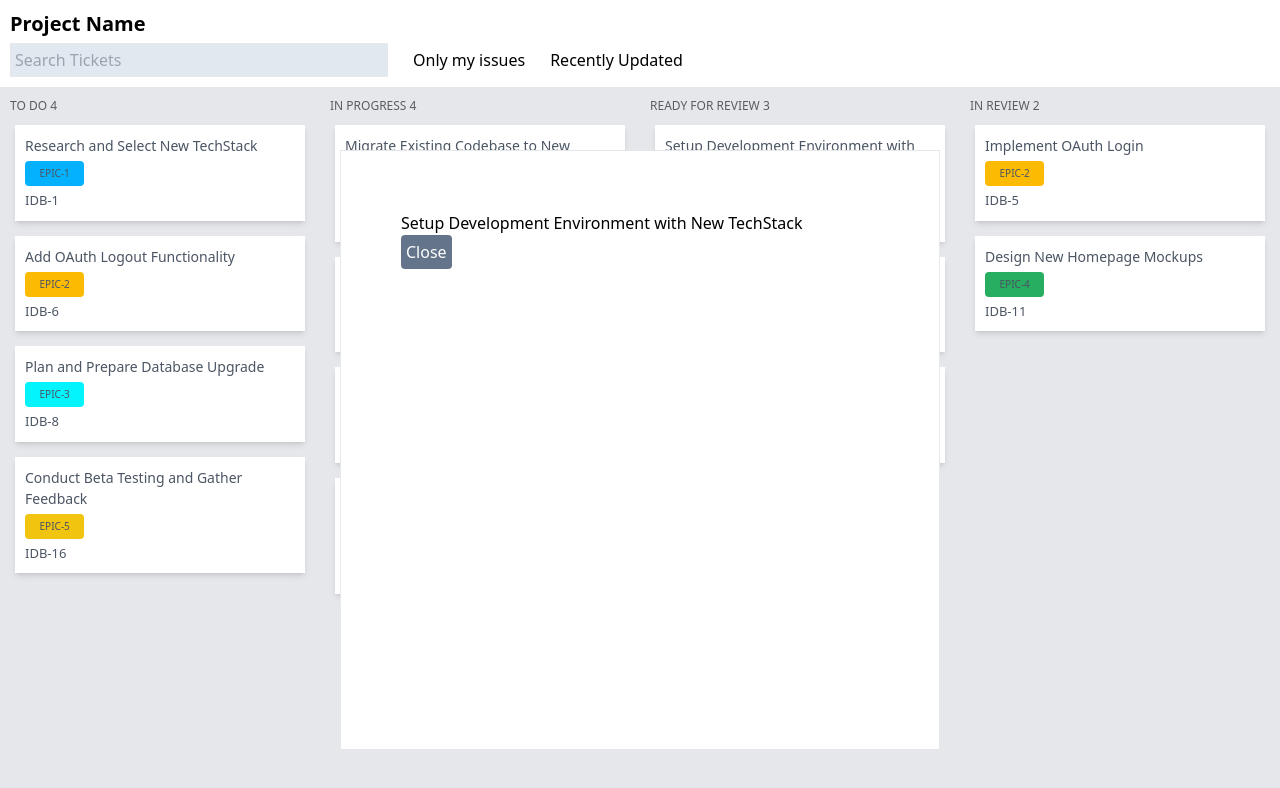
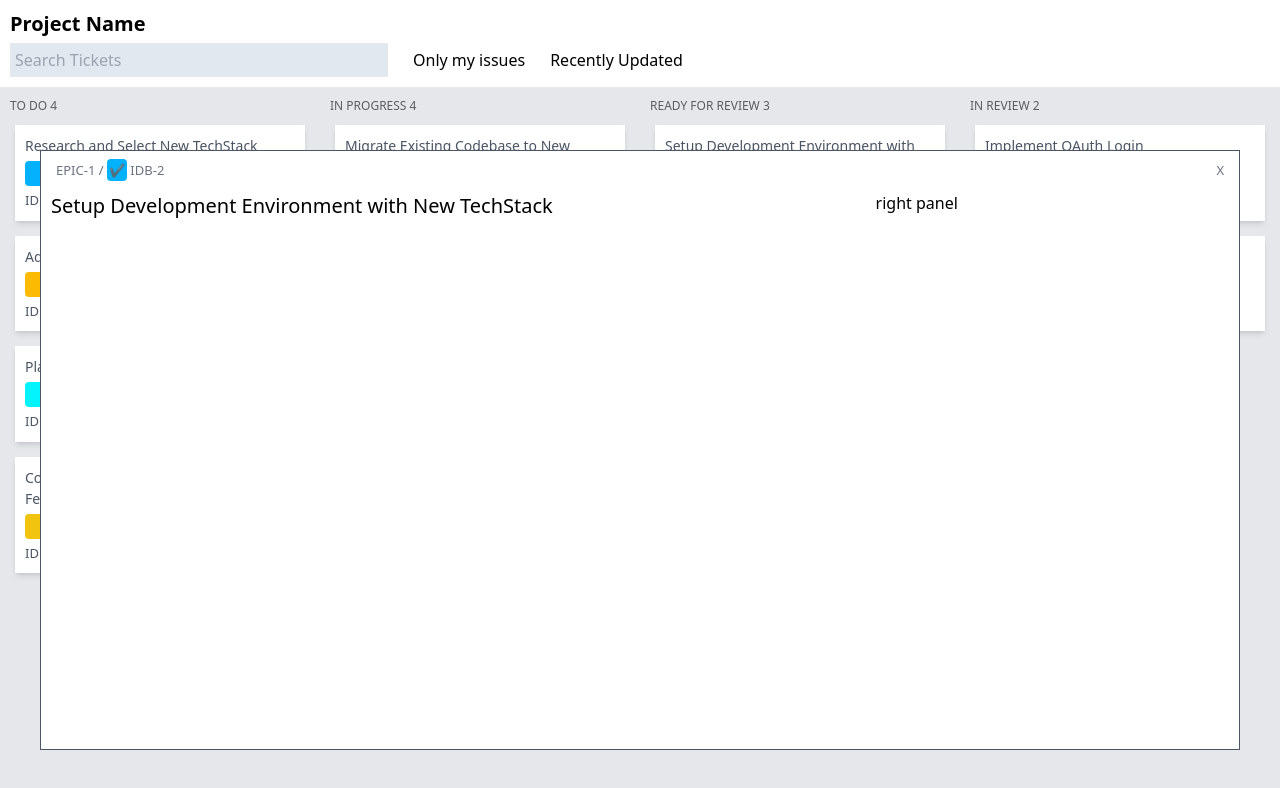
Before and after one commit to AimalKhanOfficial/LikeJira, a React (Vite) app in the folder LikeJira-frontend/: page / in a window 1280 px wide. Both pictures are taken after a click on the element 800 px from the left and 180 px from the top of the page. Shown: the top 788 px of the page. Built offline with nearby package versions, Linux system fonts and the light colour scheme.

Commit message:
adding styling for popup's right panel

```diff
--- a/LikeJira-frontend/src/components/Header.tsx
+++ b/LikeJira-frontend/src/components/Header.tsx
@@ -6,7 +6,9 @@ export default function Header({ filterByText }) {
             <p className="text-xl font-bold">Project Name</p>
             <div id="header-items-container" className="flex justify-start items-center mt-[5px]">
                 <input onChange={(e) => {
-                    filterByText(e.target.value)
+                    setTimeout(() => {
+                        filterByText(e.target.value)
+                    }, 500)
                 }} className="border border-solid p-[4px] bg-slate-200 w-[30%]" type="text" placeholder={'Search Tickets'} />
                 <p className="ml-[25px]">Only my issues</p>
                 <p className="ml-[25px]">Recently Updated</p>
--- a/LikeJira-frontend/src/components/TicketPopup.jsx
+++ b/LikeJira-frontend/src/components/TicketPopup.jsx
@@ -2,11 +2,31 @@ import React from "react";
 
 export default function TicketPopup({ ticketSelected, setDisplayPopup, displayPopup }) {
     return (
-        <div className="bg-white border border-double absolute top-[150px] left-0 right-0 mx-auto z-50 h-[600px] w-[600px] p-[60px]">
-            <p>{ticketSelected.title}</p>
-            <input className="rounded bg-slate-500 text-white p-[5px]" type="button" value={'Close'} onClick={() => {
-                setDisplayPopup(!displayPopup)
-            }}/>
+        <div className="bg-white border-[1px] border-gray-600 absolute top-[150px] left-0 right-0 mx-auto z-50 h-[600px] w-[1200px]">
+            <div className="flex justify-between px-[15px] pt-[10px] text-gray-500 text-[13px]">
+                <div>
+                    <p>
+                        {ticketSelected.epicId} / <span className="p-[2px] text-white rounded" style={{ backgroundColor: ticketSelected.epicColorCode }}>✔</span> {ticketSelected.ticketId}
+                    </p>
+                </div>
+                <div>
+                    <p onClick={() => {
+                        setDisplayPopup(!displayPopup)
+                    }}>
+                        X
+                    </p>
+                </div>
+            </div>
+            <div className="flex p-[10px]">
+                <div className="w-[70%]">
+                    <p className="text-[20px]">
+                        {ticketSelected.title}
+                    </p>
+                </div>
+                <div className="w-[30%]">
+                    right panel
+                </div>
+            </div>
         </div>
     );
 }
```
